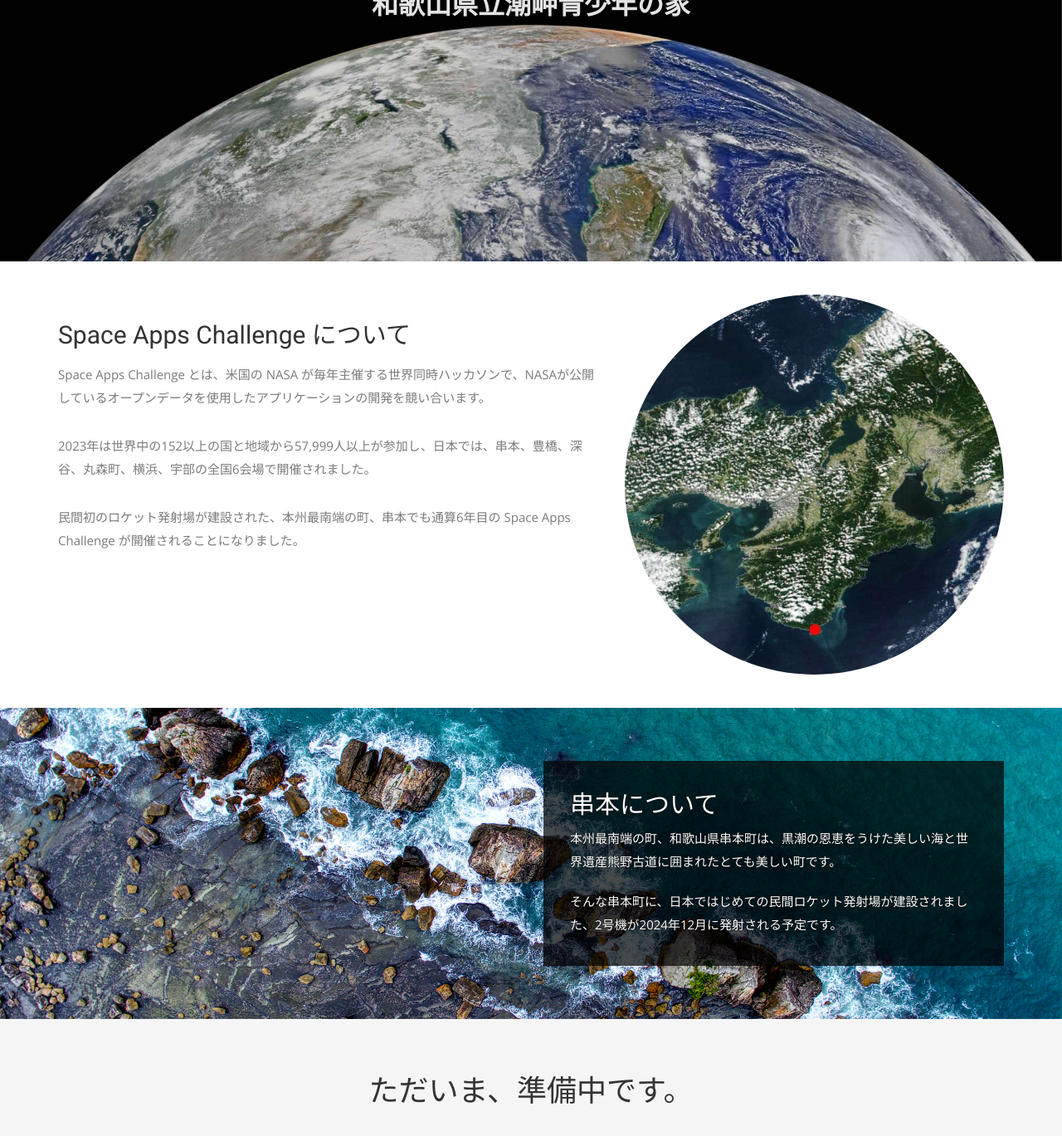
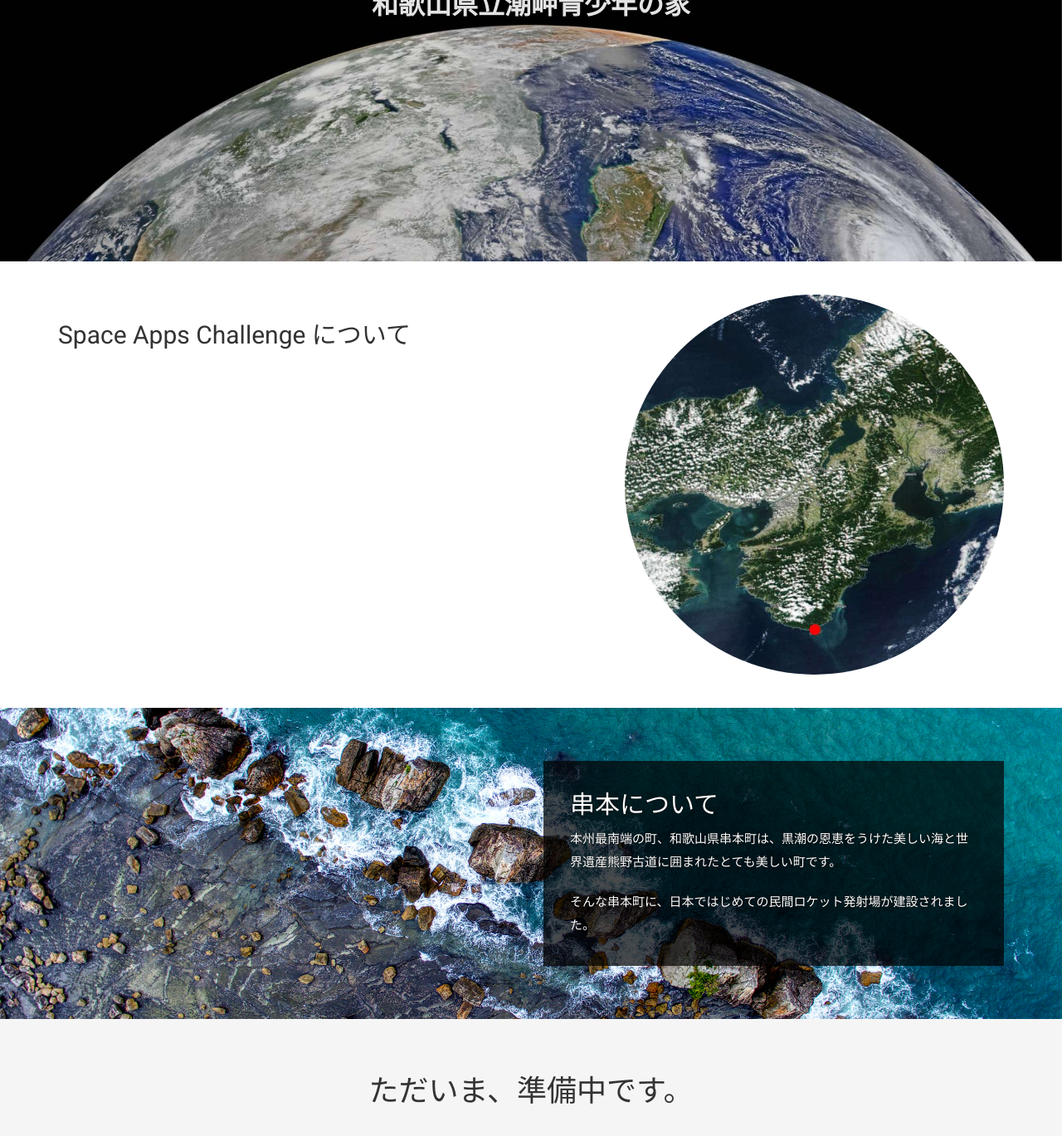
Before and after one commit to space-apps-kushimoto/space-apps-kushimoto.github.io, a Jekyll site: the page built from index.html, in a window 1280 px wide and 1400 px high, scrolled down 943 px. Shown: the top 1369 px of the window at 83% size. Built offline with Jekyll 4.4.1, drawn with Linux system fonts in a browser that asks for light colours; nearby versions of some CDN libraries; some web fonts are replaced; a script that is not in the unit is left out; some of the changed text lies outside the part shown.

Commit message:
Update index.html

```diff
--- a/index.html
+++ b/index.html
@@ -12,7 +12,7 @@
         <div class="block tac">
           <img src="{{ site.baseurl }}/img/logo.svg" id="first-view-logo" class="animated fadeInUp" alt="NASA SPACE APPS CHALLENGE KUSHIMOTO">
           <h1 class="animated fadeInUp">NASA 主催の世界同時ハッカソン</h1>
-          <p class="animated fadeInUp">2024年10月5日(土) - 10月6日(日)<br />和歌山県立潮岬青少年の家</p>
+          <p class="animated fadeInUp">2025年10月4日(土) - 10月5日(日)<br />和歌山県立潮岬青少年の家</p>
         </div>
       </div>
     </div>
@@ -25,9 +25,11 @@
       <div class="col-md-7 col-sm-12">
         <div class="block">
           <h2>Space Apps Challenge について</h2>
+          <!--
           <p>Space Apps Challenge とは、米国の NASA が毎年主催する世界同時ハッカソンで、NASAが公開しているオープンデータを使用したアプリケーションの開発を競い合います。</p>
           <p>2023年は世界中の152以上の国と地域から57,999人以上が参加し、日本では、串本、豊橋、深谷、丸森町、横浜、宇部の全国6会場で開催されました。</p>
           <p>民間初のロケット発射場が建設された、本州最南端の町、串本でも通算6年目の Space Apps Challenge が開催されることになりました。</p>
+          -->
         </div>
       </div><!-- .col-md-7 close -->
       <div class="col-md-5 col-sm-12">
@@ -46,7 +48,7 @@
       <div class="content">
           <h2>串本について</h2>
           <p>本州最南端の町、和歌山県串本町は、黒潮の恩恵をうけた美しい海と世界遺産熊野古道に囲まれたとても美しい町です。</p>
-          <p>そんな串本町に、日本ではじめての民間ロケット発射場が建設されました、2号機が2024年12月に発射される予定です。</p>
+          <p>そんな串本町に、日本ではじめての民間ロケット発射場が建設されました。</p>
           <!-- <p style="text-align: right;"><a href="#" class="btn btn-view-works">さらに詳しく</a></p> -->
       </div>
     </div>
```
